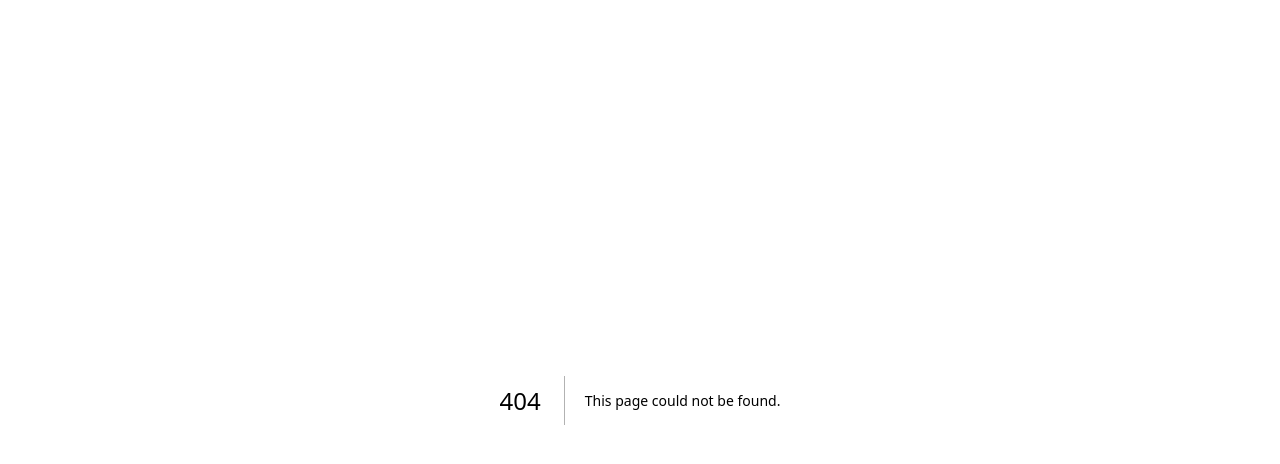
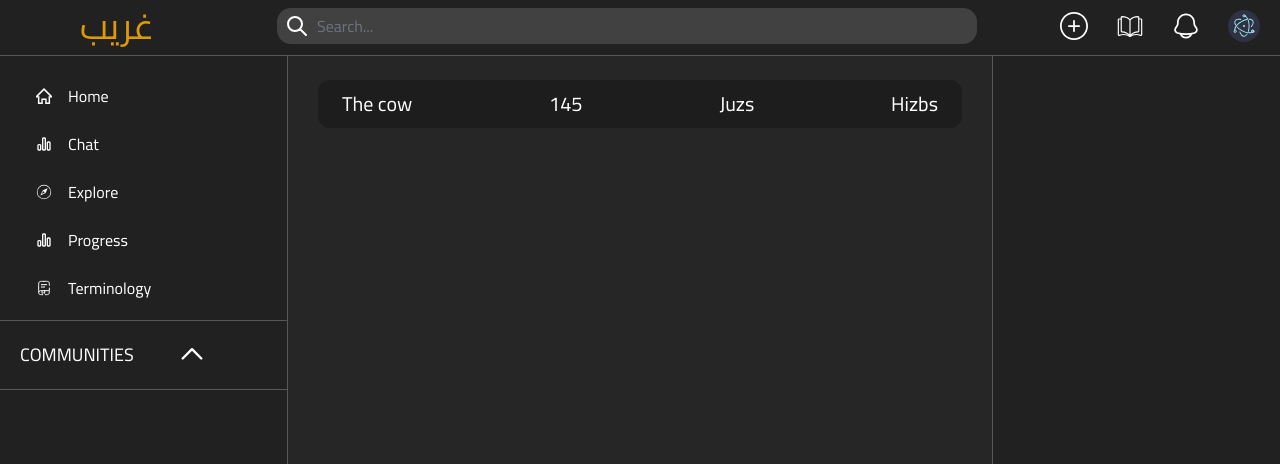
Before and after one commit to gharibPlatform/gharib-web, a Next.js app: page /quran in a window 1280 px wide. Before the commit this address had no page. Shown: the top 464 px of the page. Built offline with nearby package versions, Linux system fonts and the light colour scheme.

Commit message:
quran set up

```diff
--- a/src/app/globals.css
+++ b/src/app/globals.css
@@ -30,8 +30,10 @@
   --input-color: #414141;
   --fade-timing: 300ms ease-out 20ms;
   --radius: 16px;
-  --height: calc(100vh - 70px);
+  --height: calc(100vh - 57px);
   --width: calc(100vh - 360px);
+  --header-width: calc(100% - 60px);
+  --sidebar-width: 290px;
   --font-cairo: "Cairo", sans-serif;
 }
 
--- /dev/null
+++ b/src/app/quran/layout.jsx
@@ -0,0 +1,23 @@
+"use client";
+import Header from "@/components/common/header/Header";
+import QuranRightBar from "@/components/common/quran/QuranRightBar";
+import SideBar from "@/components/common/sidebar/Sidebar";
+
+const Layout = ({ children }) => {
+  return (
+        <div className="w-screen overflow-hidden h-screen flex flex-col">
+          <Header />
+          <div className="flex">
+            <SideBar />
+            <div className=" ml-72 mr-72 pt-14 flex w-full">
+              <div className="h-screen flex-grow">
+                {children}
+              </div>
+            </div>
+            <QuranRightBar />
+          </div>
+        </div>
+  );
+};
+
+export default Layout;
--- /dev/null
+++ b/src/app/quran/page.jsx
@@ -0,0 +1,13 @@
+'use client'
+
+import QuranContent from "@/components/common/quran/QuranContent";
+
+const Page = () => {
+  return (
+    <div>
+        <QuranContent />
+    </div>
+  );
+};
+
+export default Page;
--- /dev/null
+++ b/src/components/common/quran/QuranContent.jsx
@@ -0,0 +1,20 @@
+function QuranHeader() {
+    return(
+        <div className="flex justify-center pt-6">
+            <div className="w-[var(--header-width)] h-12 bg-[var(--dark-color)] rounded-sm flex justify-between px-6">
+                <h2 className="text-[var(--w-color)] text-xl flex items-center justify-center">The cow </h2>
+                <h2 className="text-[var(--w-color)] text-xl flex items-center justify-center">145</h2>
+                <h2 className="text-[var(--w-color)] text-xl flex items-center justify-center">Juzs</h2>
+                <h2 className="text-[var(--w-color)] text-xl flex items-center justify-center">Hizbs</h2>
+            </div>
+        </div>
+    )
+}
+
+export default function QuranContent() {
+    return(
+        <div className="w-full h-2">
+            <QuranHeader />
+        </div>
+    )
+}
--- /dev/null
+++ b/src/components/common/quran/QuranRightBar.jsx
@@ -0,0 +1,7 @@
+export default function QuranRightBar() {
+    return(
+        <div className="w-72 fixed h-[var(--height)] right-0 top-14 border-l border-[var(--g-color)] bg-[var(--main-color)] inline-block">
+
+        </div>
+    )
+}
```
